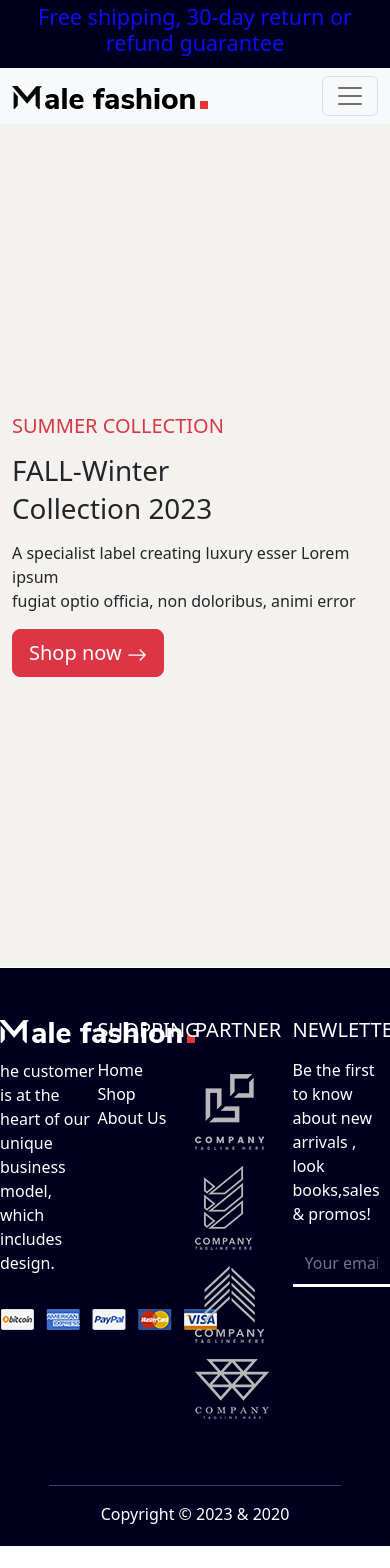
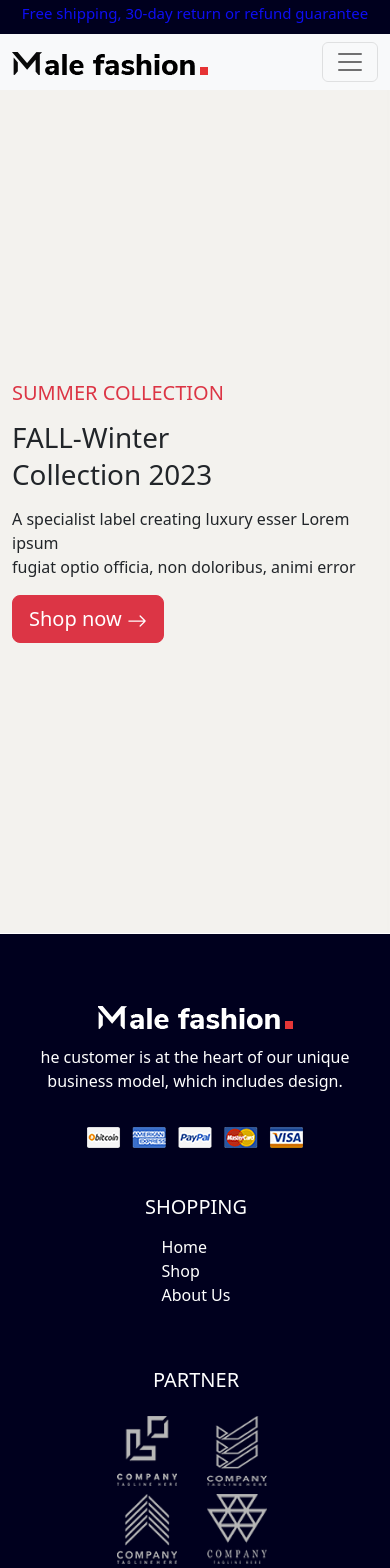
Before and after one commit to Badrshaba/male-fashion, a React (Create React App) app: page / in a window 390 px wide. Shown: the top 1568 px of the page. Before the commit the page ends 1546 px from the top, so only its background shows below. Built offline with nearby package versions, Linux system fonts and the light colour scheme.

Commit message:
secound update

```diff
--- a/src/App.js
+++ b/src/App.js
@@ -11,10 +11,9 @@ import Login from './pages/login&creatAccount/Login'
 import Creataccount from './pages/login&creatAccount/Creataccount'
 
 const App = () => {
-  const[producats,setproducats]=useState([{id:1,tital:"naruto hoodie",price:325,img:img1},{id:2,tital:"naruto hoodie",price:325,img:img1},{id:3,tital:"naruto hoodie",price:325,img:img1},{id:4,tital:"naruto hoodie",price:325,img:img1}])
+  const[producats,setproducats]=useState([{id:1,tital:"naruto hoodie",price:325,count:1,img:img1},{id:2,tital:"naruto hoodie",price:325,count:1,img:img1},{id:3,tital:"naruto hoodie",price:325,count:1,img:img1},{id:4,tital:"naruto hoodie",price:325,count:1,img:img1}])
   const[cartProducats,setcartProducats]=useState([])
   const [show, setShow] = useState(false);
-
   const handleClose = () => setShow(false);
   const handleShow = () => setShow(true);
  const oppo=()=>{
@@ -24,7 +23,7 @@ const App = () => {
     <div>
        <div className='text-center p-1 ads'><h4>Free shipping, 30-day return or refund guarantee</h4></div>
       <Haeder handleShow={handleShow} cartProducats={cartProducats}/>
-      <Cart show={show} handleClose={handleClose} handleShow={handleShow} cartProducats={cartProducats}/>
+      <Cart show={show} handleClose={handleClose}  cartProducats={cartProducats}/>
       <Routes>
         <Route path="/" element={<Home/>}/>
         <Route path="/shop" element={<Shop producats={producats} oppo={oppo}/>}/>
--- a/src/componats/Footer.jsx
+++ b/src/componats/Footer.jsx
@@ -11,8 +11,9 @@ const Footer = () => {
   return (
 
     <div className="  footer d-flex flex-column align-items-center pb-1 ">
-      <div className="container footer2 d-flex justify-content-around align-items-start flex-wrap">
-      <div className="div">
+      <div className="footer2 ">
+        <div className=" d-flex headdiv flex-wrap justify-content-evenly align-items-start">
+        <div className="div ">
         <div className="mb-3"><img src={logo}  /></div>
         <p>
           he customer is at the heart of our
@@ -20,7 +21,7 @@ const Footer = () => {
         </p>
         <div className="mt-3"><img src={visa}  /></div>
       </div>
-      <div className="div">
+      <div className="div shoppingdiv shoppingdiv me-2">
         <h5 className="mb-3">SHOPPING</h5>
         <ol className=" p-0">
           <li>Home</li>
@@ -28,21 +29,23 @@ const Footer = () => {
           <li>About Us</li>
         </ol>
       </div>
-      <div className="div">
-        <h5 className="mb-3">PARTNER</h5>
+      <div className="div shoppingdiv me-2 divmedia">
+        <h5 className="mb-3 text-center">PARTNER</h5>
         <div className=" images d-flex flex-wrap justify-content-evenly ">
-        <img src={img1} className="me-3 mt-3"  />
-        <img src={img2} className="me-3 mt-3"/>
-        <img src={img3} className="me-3 mt-3" />
-        <img src={img4} className="me-3 mt-3" />
+        <img src={img1} width="60px" height="70px" className="me-2 mt-2"  />
+        <img src={img2} width="60px" height="70px" className="me-2 mt-2"/>
+        <img src={img3} width="60px" height="70px" className="me-2 mt-2"/>
+        <img src={img4} width="60px" height="70px" className="me-2 mt-2"/>
         </div>
 
       </div>
-      <div className="div">
+      <div className="div divmedia">
       <h5 className="mb-3">NEWLETTER</h5>
       <p>Be the first to know about new arrivals , look books,sales & promos! </p>
       <Form.Control className="input" type="email" placeholder="Your email" />
       </div>
+        </div>
+
       </div>
       <hr className=" text-white w-75 text-center" />
  <p>Copyright © 2023 & 2020</p>
--- a/src/componats/Haeder.jsx
+++ b/src/componats/Haeder.jsx
@@ -21,7 +21,7 @@ const Haeder = ({handleShow,cartProducats}) => {
           <Nav.Link as={Link} to="/" className='nav fw-bold '>About Us</Nav.Link>
         </Nav>
         <div className=' ms-auto w-25 d-flex justify-content-center '>
-          <Nav.Link  className='icon me-3 text-black' onClick={handleShow}>
+          <Nav.Link  className='icon me-3 text-black d-flex flex-column justify-content-center' onClick={handleShow}>
           <div className={cartProducats.length==0? "none":"numbers"}><h6>{cartProducats.length!==0&&cartProducats.length}</h6></div>
             <HiOutlineShoppingBag/>
             </Nav.Link>
--- a/src/pages/cart/Cart.jsx
+++ b/src/pages/cart/Cart.jsx
@@ -5,7 +5,7 @@ import Offcanvas from 'react-bootstrap/Offcanvas';
 import { FcShop } from "react-icons/fc";
 import "../style/Cart.css"
 import { Link } from 'react-router-dom';
-const Cart = ({show,handleClose}) => {
+const Cart = ({show,handleClose,cartProducats}) => {
 
 
   return (
@@ -18,8 +18,11 @@ const Cart = ({show,handleClose}) => {
         </Offcanvas.Header>
         <Offcanvas.Body>
           <div className=' w-100 h-100 d-flex flex-column justify-content-center align-items-center'>
-             <FcShop className='cartIcon'/>
-             <Button variant="success" as={Link} to="/shop" >Shop Now</Button>{' '}
+          {cartProducats==0?(<div>  <FcShop className='cartIcon'/>
+             <Button variant="success" onClick={handleClose} as={Link} to="/shop" >Shop Now</Button></div>):(
+             <div>{cartProducats.map((cartProducat)=>(<div className=' w-100 d-flex align-items-center border-bottom'><img width="90px" src={cartProducat.img}/><div><h5>{cartProducat.tital}</h5><p>${cartProducat.price}</p></div><h3>+</h3><p>{cartProducat.count}</p><h3>-</h3></div> ))}</div>
+             )}
+
           </div>
         </Offcanvas.Body>
       </Offcanvas>
--- a/src/pages/style/Footer.css
+++ b/src/pages/style/Footer.css
@@ -14,17 +14,46 @@ li{
     list-style: none;
 }
 .div{
-    width: 25%;
+    width: 400px;
     display: flex;
     flex-direction: column;
     justify-content: center;
     align-items: flex-start;
 
 }
+.shoppingdiv{
+    width: 200px !important;
+}
+
 .images{
-    width: 55%;
+    width: 200px;
 }
 .footer2{
-
+    width: 95%;
     padding: 50px 0;
 }
+@media screen and (max-width: 860px) {
+    .div{
+        width: 400px;
+        display: flex;
+        flex-direction: column;
+        justify-content: center;
+        align-items: center;
+        margin: 10px;
+    }
+    .divmedia{
+        margin-top: 35px;
+    }
+    .headdiv{
+        margin: 10px;
+    }
+    .div p {
+        text-align: center;
+    }
+  }
+  @media screen and (max-width: 692px) {
+    .shoppingdiv{
+        margin-top: 35px;
+    }
+
+  }
--- a/src/pages/style/Haeder.css
+++ b/src/pages/style/Haeder.css
@@ -12,7 +12,7 @@
     border-bottom: red solid;
 }
 .numbers {
-    top: 0px;
+
     background: red;
     width: 18px;
     height: 23px;
@@ -20,7 +20,7 @@
     border-radius: 33px;
     display: flex;
     justify-content: center;
-    position: absolute;
+
   }
   .none {
     top: 0px;
--- a/src/pages/style/Shop.css
+++ b/src/pages/style/Shop.css
@@ -29,3 +29,9 @@
 .classhiden:hover{
 cursor: pointer;
 }
+@media screen and (max-width: 495px) {
+  h4{
+    font-size: 15px;
+  }
+
+}
```
